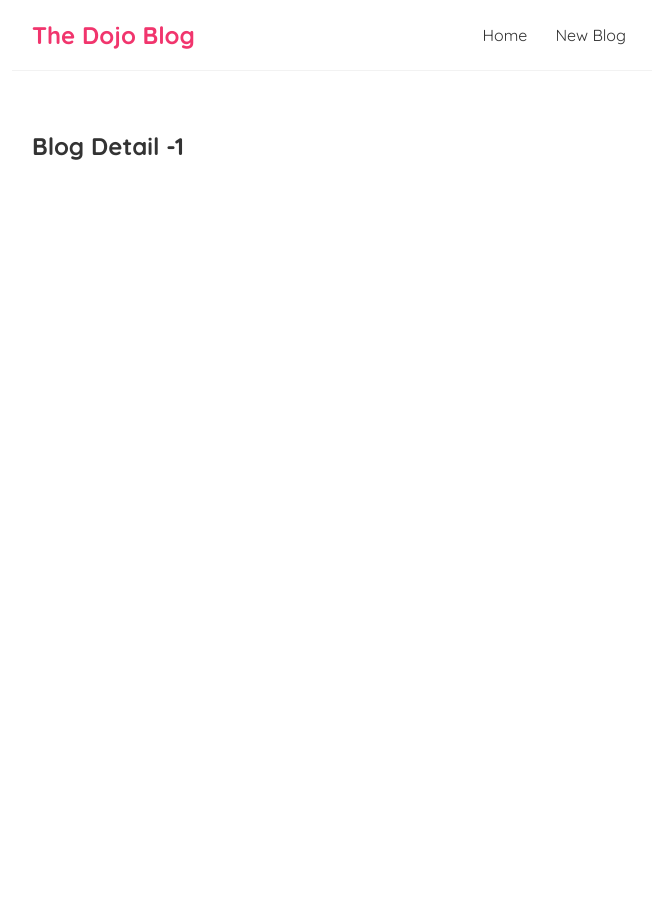
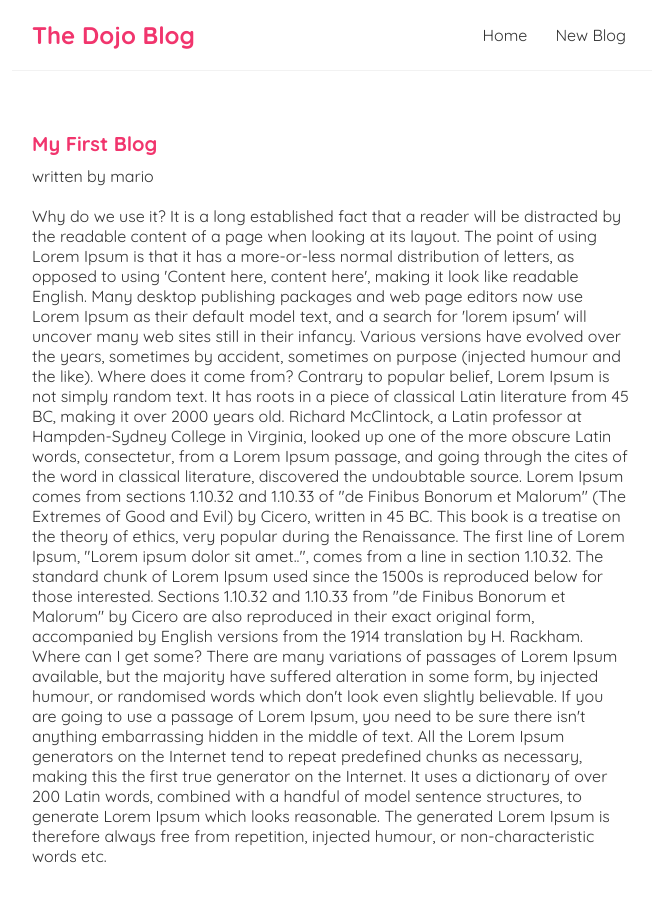
Before and after one commit to Waqarcode/dojo-blog, a React (Create React App) app: page /blog/1 in a window 1280 px wide. Shown: the top 902 px of the page, without its empty margins (308-967 px from the left). Before the commit the page ends 800 px from the top, so only its background shows below. Built offline with nearby package versions, Linux system fonts and the light colour scheme; data requests are answered from the project's data file.

Commit message:
custom hook and detail blog detail page

```diff
--- a/src/Components/BlogDetail/BlogDetails.js
+++ b/src/Components/BlogDetail/BlogDetails.js
@@ -1,10 +1,21 @@
 import { useParams } from "react-router-dom";
+import useFetch from "../../EndPoint/useFetch";
 
 const BlogDetails = () => {
     const { id } = useParams();
+    const {data: blog, isLoading, error} = useFetch('http://localhost:8000/blogs/' + id);
+
     return (
-        <div className="blog-detail">
-            <h2>Blog Detail -{id}</h2>
+        <div className="blog-details">
+            {isLoading && <div>Loading...</div> }
+            {error && <div>{error}</div> }
+            {blog && (
+                <article>
+                    <h2>{blog.title}</h2>
+                    <p>written by {blog.author}</p>
+                    <div>{blog.body}</div>
+                </article>
+            )}
         </div>
     );
 }
--- a/src/index.css
+++ b/src/index.css
@@ -52,3 +52,21 @@
 .blog-preview a{
   text-decoration: none;
 }
+
+/* blog details page */
+.blog-details h2 {
+  font-size: 20px;
+  color: #f1356d;
+  margin-bottom: 10px;
+}
+.blog-details div {
+  margin: 20px 0;
+}
+.blog-details button {
+  background: #f1356d;
+  color: #fff;
+  border: 0;
+  padding: 8px;
+  border-radius: 8px;
+  cursor: pointer;
+}
```
